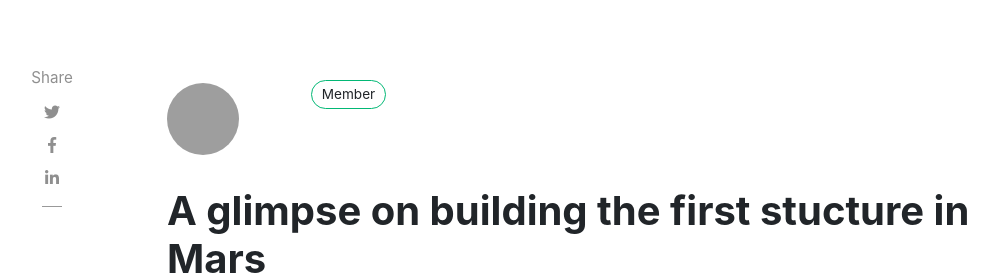
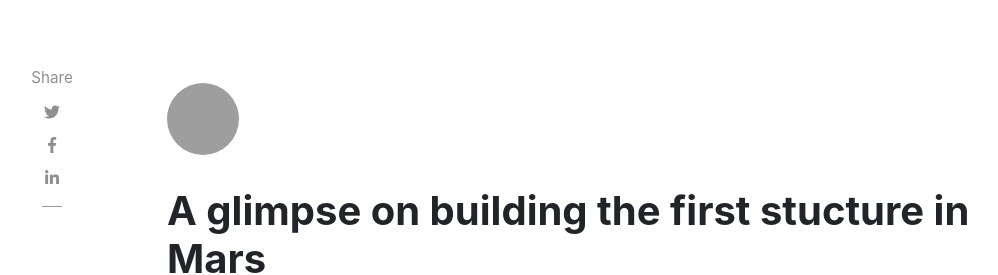
Before and after one commit to ieeesb-nitdgp/insight, a Jekyll site: the page built from _posts/2020-05-31-Mars.md, in a window 1280 px wide and 900 px high. Shown: the part 396-671 px from the top of the window, without its empty margins (118-1116 px from the left). Built offline with Jekyll 4.4.1, drawn with Linux system fonts in a browser that asks for light colours; nearby versions of some CDN libraries; comment, search, counter and statistics services are not loaded; grey boxes are pictures that could not be loaded.

Commit message:
Update post.html

```diff
--- a/_layouts/post.html
+++ b/_layouts/post.html
@@ -32,7 +32,10 @@ post_class: post-template
                         {% endif %}
                     </div>
                     <div class="col-xs-12 col-md-9 col-lg-10 text-center text-md-left">
-                        <a target="_blank" class="link-dark">{{ author.display_name }}</a><a target="_blank" class="btn follow">Member</a>
+                        <a target="_blank" class="link-dark">{{ author.display_name }}</a>
+                        {% if author.member == "true" %}
+                            <a target="_blank" class="btn follow">Member</a>
+                        {% endif %}
                         <span class="author-description">{{ author.description }}</span>
                     </div>
                 </div>
```
